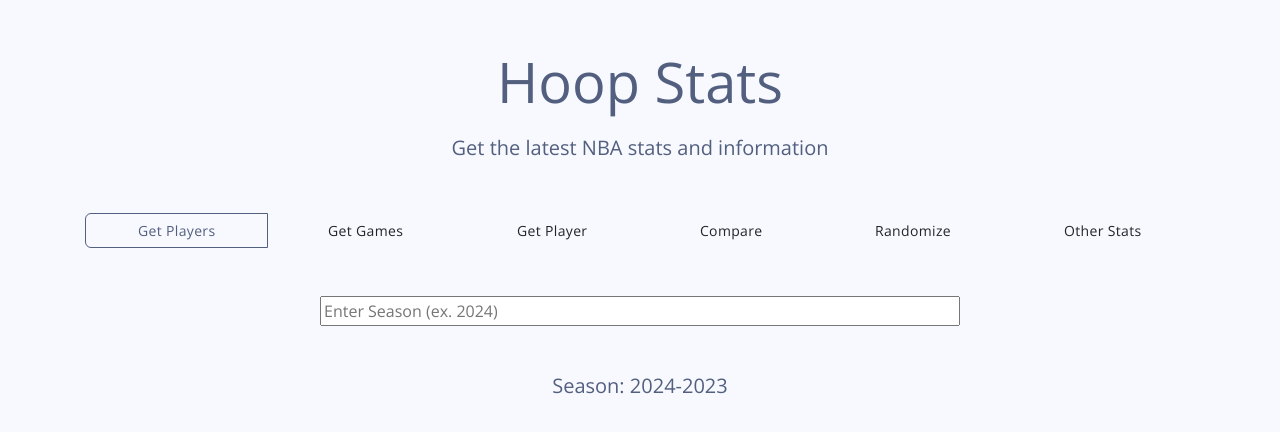
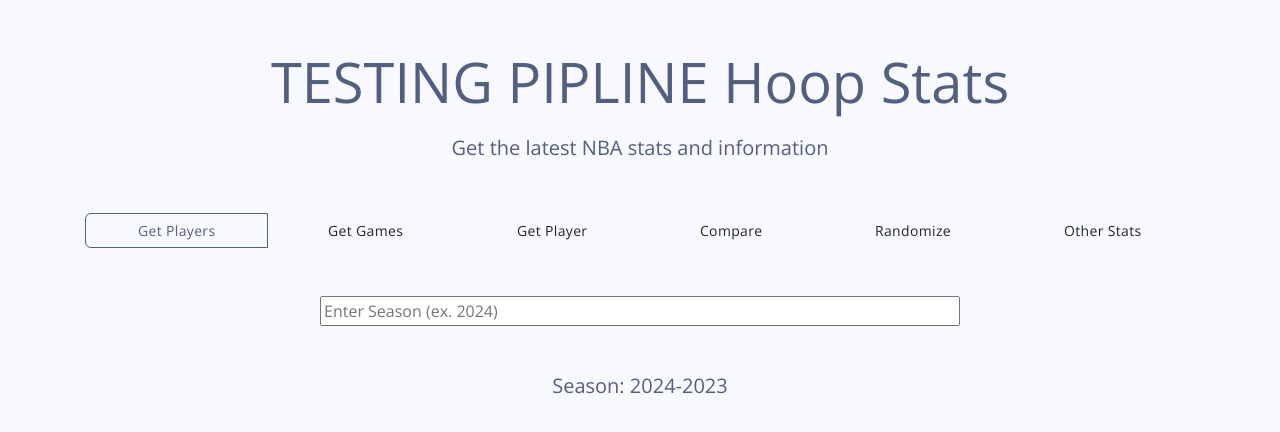
Before and after one commit to Abhi-she-k/Hoop-Stats, a website: page public/index.html in a window 1280 px wide. Drawn offline with nearby package versions, Linux system fonts and the light colour scheme; no server answers.

Commit message:
tesing azure pipline

```diff
--- a/public/index.html
+++ b/public/index.html
@@ -11,7 +11,7 @@
 </head>
 
 <header class=" jumbotron text-center align-items-center" id="header">
-    <h1 class="container display-4 mt-5 align-items-center">Hoop Stats</h1>
+    <h1 class="container display-4 mt-5 align-items-center">TESTING PIPLINE Hoop Stats</h1>
     <p class="lead mt-3">Get the latest NBA stats and information</p>
 
     <div class="container btn-group mt-5 d-flex flex-wrap justify-content-center" id="options">
```
Also changed, not shown: CI-CDpipline.yml (deleted), 1 other file.
